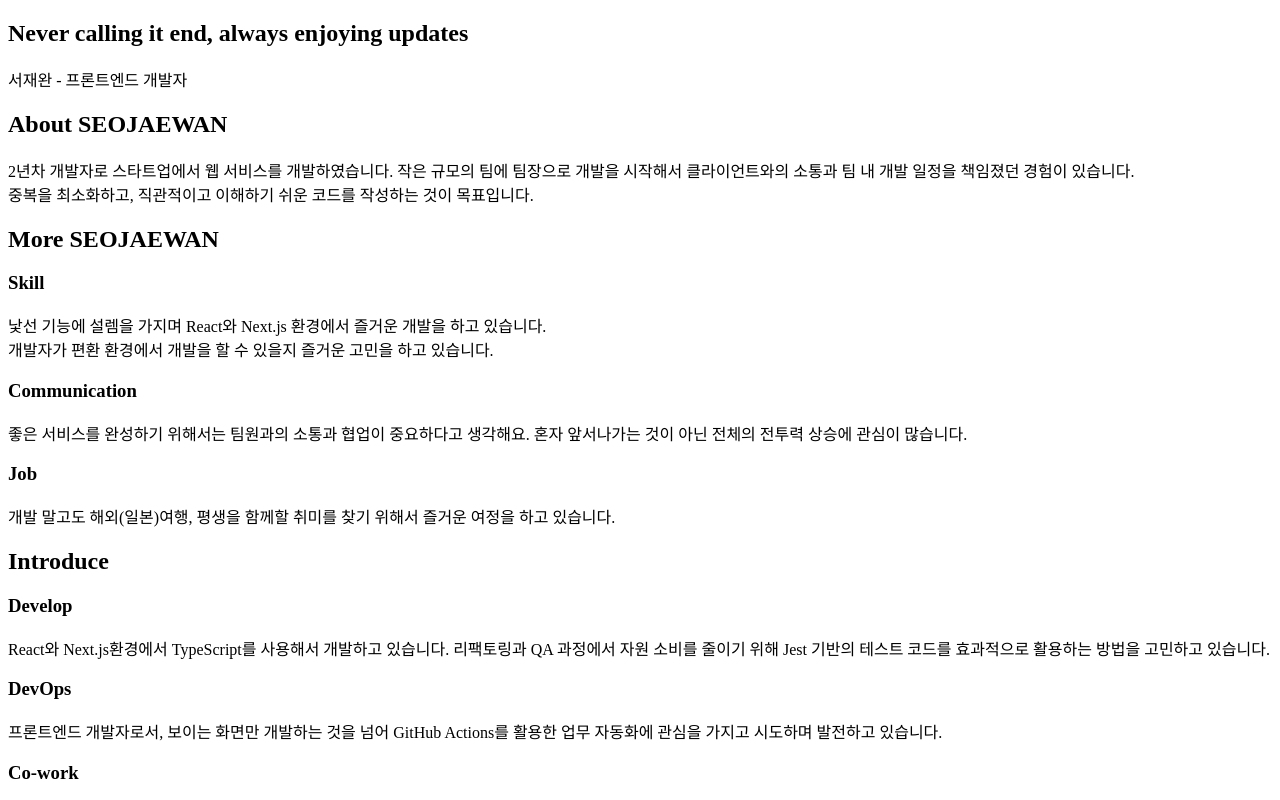
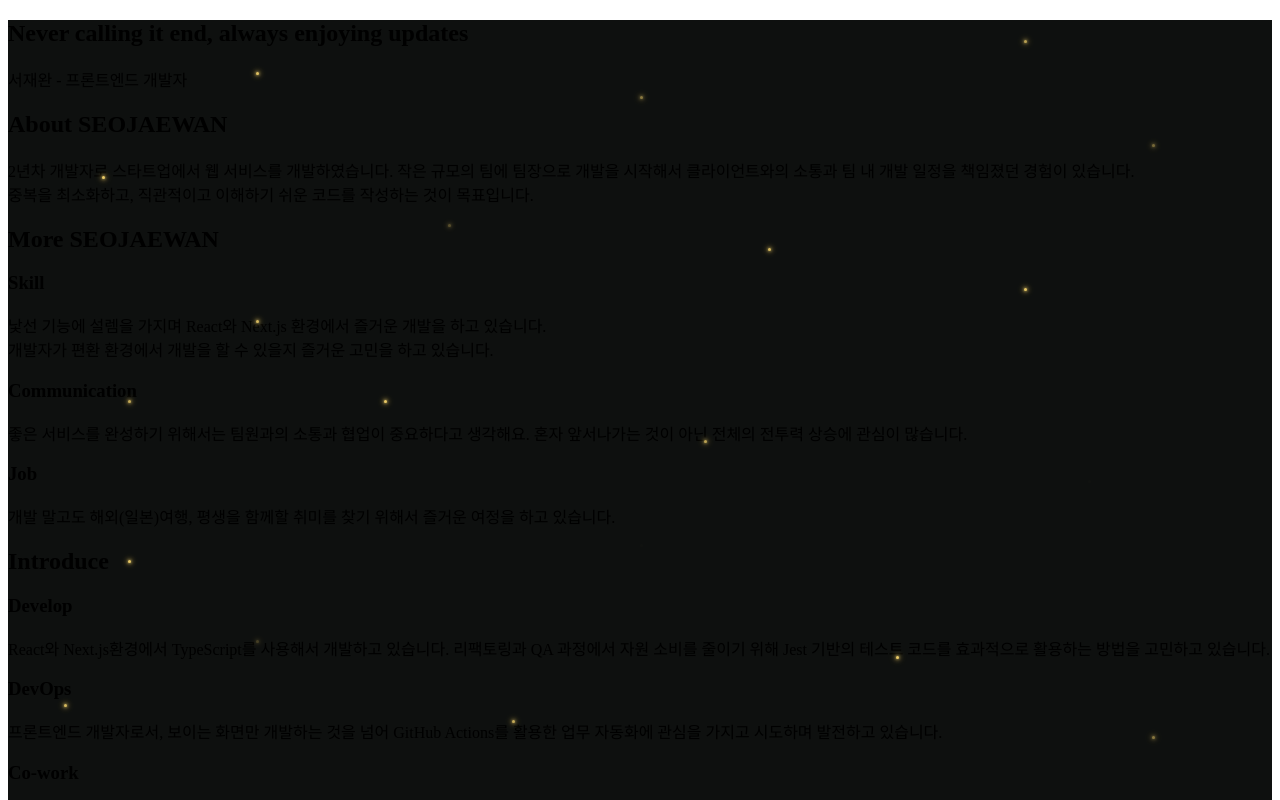
Before and after one commit to SeoJaeWan/intro, a Next.js app: page / in a window 1280 px wide. Shown: the top 800 px of the page. Built offline with nearby package versions, Linux system fonts and the light colour scheme.

Commit message:
feat: background space - 레이아웃 구성 및 star 이펙트

```diff
--- a/package.json
+++ b/package.json
@@ -30,6 +30,9 @@
     "*.{js,jsx,ts,tsx}": [
       "eslint --cache --fix",
       "prettier --cache --write"
+    ],
+    "*.{json,md,yml}": [
+      "prettier --cache --write"
     ]
   }
 }
--- a/src/app/layout.tsx
+++ b/src/app/layout.tsx
@@ -2,6 +2,7 @@ import StyledComponentsRegistry from '@/style/lib/registry';
 import Theme from '@/style/lib/theme';
 import localFont from 'next/font/local';
 import type { Metadata } from 'next';
+import Layout from '@/components/atoms/common/layout';
 
 export const metadata: Metadata = {
   title: 'Create Next App',
@@ -24,7 +25,9 @@ export default function RootLayout({
     <html lang="en">
       <body className={pretendard.variable}>
         <StyledComponentsRegistry>
-          <Theme>{children}</Theme>
+          <Theme>
+            <Layout>{children}</Layout>
+          </Theme>
         </StyledComponentsRegistry>
       </body>
     </html>
--- /dev/null
+++ b/src/components/atoms/common/layout/index.tsx
@@ -0,0 +1,19 @@
+'use client';
+import { PropsWithChildren } from 'react';
+import LayoutStyle from './layout.style';
+import { Star } from './star.json';
+
+const Layout = (props: PropsWithChildren) => {
+  const { children } = props;
+
+  return (
+    <LayoutStyle.Container>
+      {children}
+      {Star.map(({ top, left, delay }, idx) => (
+        <LayoutStyle.Star $top={top} $left={left} $delay={delay} key={idx} />
+      ))}
+    </LayoutStyle.Container>
+  );
+};
+
+export default Layout;
--- /dev/null
+++ b/src/components/atoms/common/layout/layout.style.ts
@@ -0,0 +1,54 @@
+import styled, { keyframes } from 'styled-components';
+
+const Container = styled.main`
+  width: 100%;
+  height: 100%;
+  min-height: 200vh;
+
+  background-color: ${(props) => props.theme.color.background};
+`;
+
+const starAni = keyframes`
+    0% {
+        opacity: 0;
+    }
+    50% {
+        opacity: 1;
+    }
+    100% {
+        opacity: 0.2;
+    }
+`;
+
+interface StarProps {
+  $top: string;
+  $left: string;
+  $delay: number;
+}
+
+const Star = styled.div<StarProps>`
+  position: fixed;
+  top: ${(props) => props.$top};
+  left: ${(props) => props.$left};
+
+  width: 3px;
+  height: 3px;
+
+  border-radius: 50%;
+
+  background-color: ${(props) => props.theme.color.star};
+  opacity: 0;
+  box-shadow:
+    0 0 3px ${(props) => props.theme.color.star},
+    0 0 5px ${(props) => props.theme.color.star},
+    0 0 7px ${(props) => props.theme.color.star};
+
+  animation: ${starAni} 2s alternate ${(props) => props.$delay}s infinite;
+`;
+
+const LayoutStyle = {
+  Container,
+  Star,
+};
+
+export default LayoutStyle;
--- /dev/null
+++ b/src/components/atoms/common/layout/star.json
@@ -0,0 +1,104 @@
+{
+  "Star": [
+    {
+      "top": "9%",
+      "left": "20%",
+      "delay": 1
+    },
+    {
+      "top": "5%",
+      "left": "80%",
+      "delay": 1.25
+    },
+    {
+      "top": "18%",
+      "left": "90%",
+      "delay": 2
+    },
+    {
+      "top": "28%",
+      "left": "35%",
+      "delay": 1.5
+    },
+    {
+      "top": "36%",
+      "left": "80%",
+      "delay": 2.5
+    },
+    {
+      "top": "50%",
+      "left": "10%",
+      "delay": 1.2
+    },
+    {
+      "top": "55%",
+      "left": "55%",
+      "delay": 2.2
+    },
+    {
+      "top": "68%",
+      "left": "50%",
+      "delay": 1.7
+    },
+    {
+      "top": "82%",
+      "left": "70%",
+      "delay": 2.7
+    },
+    {
+      "top": "92%",
+      "left": "90%",
+      "delay": 1.4
+    },
+    {
+      "top": "12%",
+      "left": "50%",
+      "delay": 0.4
+    },
+    {
+      "top": "22%",
+      "left": "8%",
+      "delay": 0.8
+    },
+    {
+      "top": "31%",
+      "left": "60%",
+      "delay": 0.6
+    },
+    {
+      "top": "40%",
+      "left": "20%",
+      "delay": 1.1
+    },
+    {
+      "top": "50%",
+      "left": "30%",
+      "delay": 0.7
+    },
+    {
+      "top": "60%",
+      "left": "85%",
+      "delay": 1.7
+    },
+    {
+      "top": "70%",
+      "left": "10%",
+      "delay": 0.9
+    },
+    {
+      "top": "80%",
+      "left": "20%",
+      "delay": 1.9
+    },
+    {
+      "top": "90%",
+      "left": "40%",
+      "delay": 1.2
+    },
+    {
+      "top": "88%",
+      "left": "5%",
+      "delay": 0.6
+    }
+  ]
+}
--- a/src/style/global/index.ts
+++ b/src/style/global/index.ts
@@ -11,6 +11,7 @@ const Global = styled.createGlobalStyle`
     margin: 0;
 
     font-family: var(--font-pretendard);
+    color: ${(props) => props.theme.color.text};
   }
 
   a {
--- a/src/style/theme/index.ts
+++ b/src/style/theme/index.ts
@@ -1,4 +1,8 @@
-export const color = {};
+export const color = {
+  background: '#0e100f',
+  text: '#f9f5ea',
+  star: '#eccc68',
+};
 
 export const media = {
   mobile: '767px',
```
